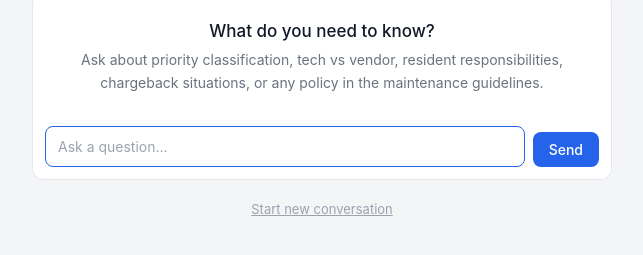
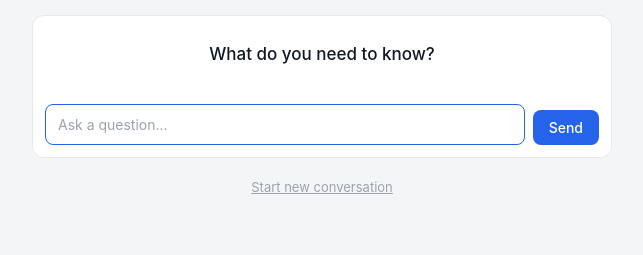
Before and after one commit to robmeagher/resident-chatbot, a website: page public/dispatch.html in a window 1280 px wide. Shown: the part 363-618 px from the top of the page, without its empty margins (318-961 px from the left). Drawn offline with Linux system fonts and the light colour scheme.

Commit message:
Update dispatch.html

```diff
--- a/public/dispatch.html
+++ b/public/dispatch.html
@@ -135,7 +135,6 @@
 
       <div class="welcome" id="welcome">
         <h2>What do you need to know?</h2>
-        <p>Ask about priority classification, tech vs vendor, resident responsibilities, chargeback situations, or any policy in the maintenance guidelines.</p>
       </div>
 
       <div class="input-row">
```
